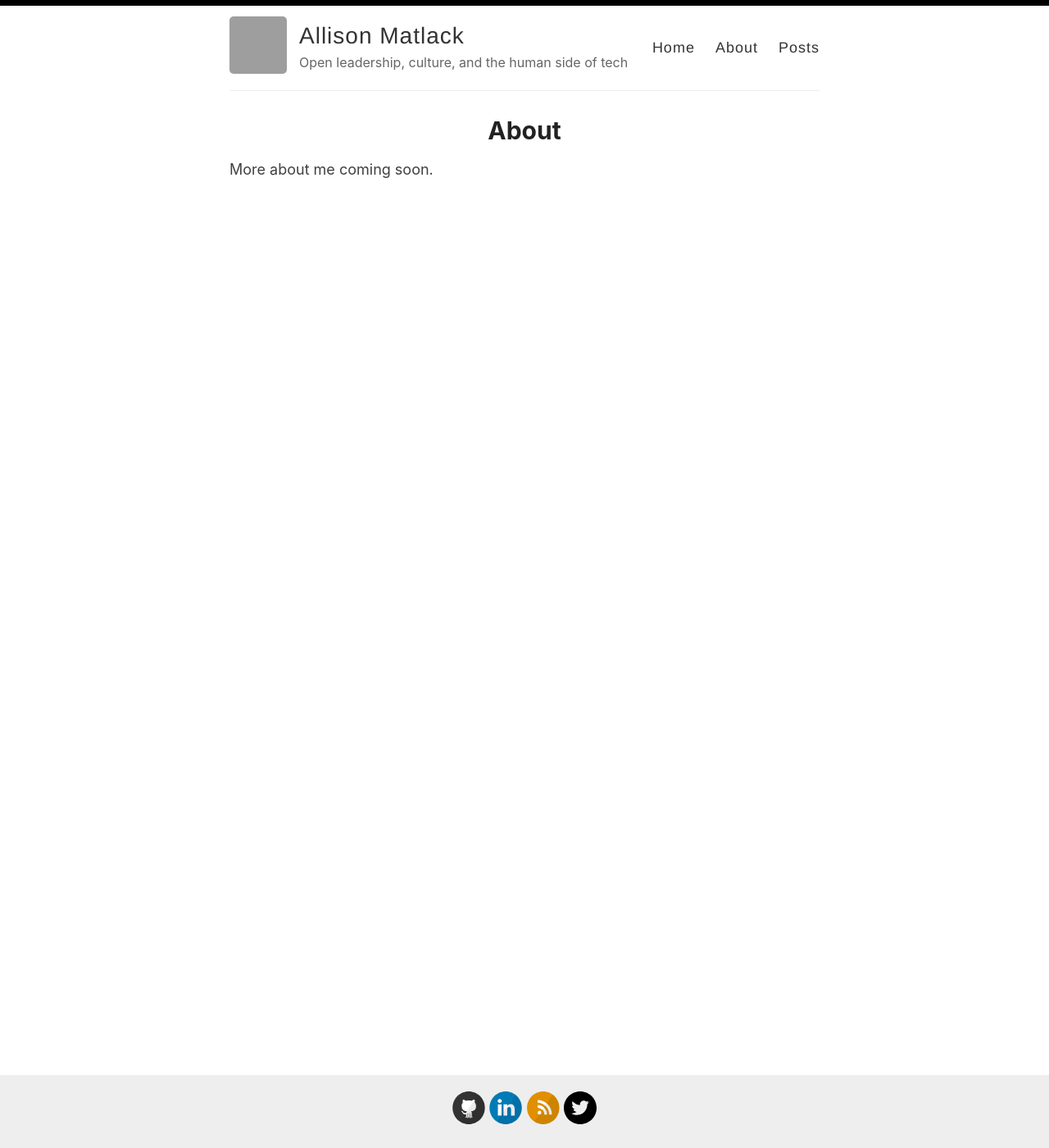
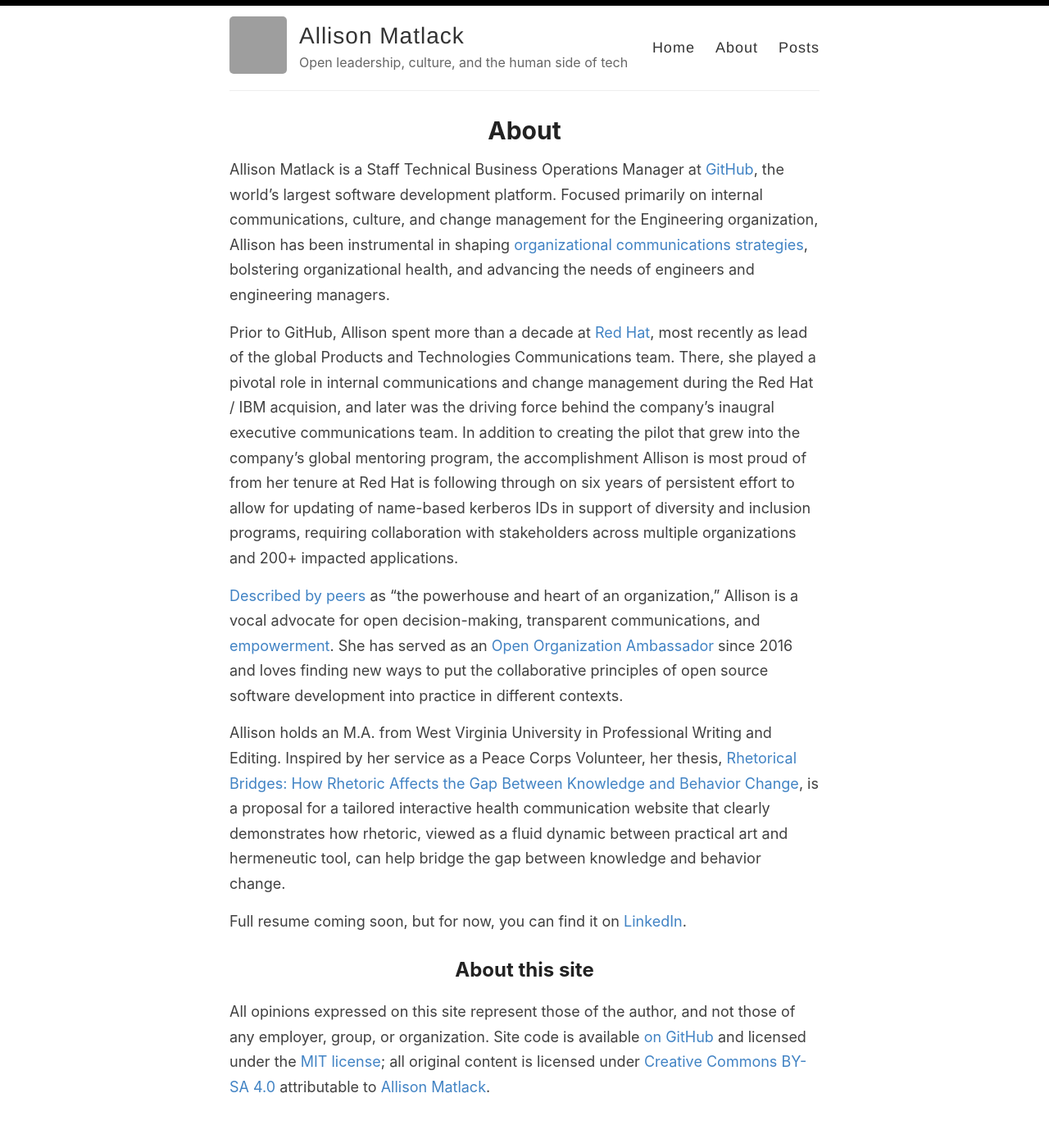
Before and after one commit to amatlack/amatlack.github.io, a Jekyll site: the page built from _pages/about.md, in a window 1280 px wide and 1400 px high. Shown: the whole window at 82% size. Built offline with Jekyll 4.4.1, drawn with Linux system fonts in a browser that asks for light colours; grey boxes are pictures that could not be loaded.

Commit message:
adding initial bio

```diff
--- a/_pages/about.md
+++ b/_pages/about.md
@@ -4,4 +4,16 @@ title: About
 permalink: /about/
 ---
 
-More about me coming soon.
+Allison Matlack is a Staff Technical Business Operations Manager at [GitHub](https://github.com/about), the world's largest software development platform. Focused primarily on internal communications, culture, and change management for the Engineering organization, Allison has been instrumental in shaping [organizational communications strategies](https://github.blog/2023-10-04-how-to-communicate-like-a-github-engineer-our-principles-practices-and-tools/), bolstering organizational health, and advancing the needs of engineers and engineering managers.
+
+Prior to GitHub, Allison spent more than a decade at [Red Hat](https://www.redhat.com/en/about), most recently as lead of the global Products and Technologies Communications team. There, she played a pivotal role in internal communications and change management during the Red Hat / IBM acquision, and later was the driving force behind the company's inaugral executive communications team. In addition to creating the pilot that grew into the company's global mentoring program, the accomplishment Allison is most proud of from her tenure at Red Hat is following through on six years of persistent effort to allow for updating of name-based kerberos IDs in support of diversity and inclusion programs, requiring collaboration with stakeholders across multiple organizations and 200+ impacted applications.
+
+[Described by peers](https://www.linkedin.com/in/amatlack/) as "the powerhouse and heart of an organization," Allison is a vocal advocate for open decision-making, transparent communications, and [empowerment](/understanding-engagement-empowerment). She has served as an [Open Organization Ambassador](https://opensource.com/open-organization/resources/ambassadors-program) since 2016 and loves finding new ways to put the collaborative principles of open source software development into practice in different contexts.
+
+Allison holds an M.A. from West Virginia University in Professional Writing and Editing. Inspired by her service as a Peace Corps Volunteer, her thesis, [Rhetorical Bridges: How Rhetoric Affects the Gap Between Knowledge and Behavior Change](https://researchrepository.wvu.edu/etd/864/), is a proposal for a tailored interactive health communication website that clearly demonstrates how rhetoric, viewed as a fluid dynamic between practical art and hermeneutic tool, can help bridge the gap between knowledge and behavior change.
+
+Full resume coming soon, but for now, you can find it on [LinkedIn](https://www.linkedin.com/in/amatlack/).
+
+## About this site
+
+All opinions expressed on this site represent those of the author, and not those of any employer, group, or organization. Site code is available [on GitHub](https://github.com/amatlack/amatlack.github.io) and licensed under the [MIT license](http://opensource.org/licenses/mit-license.php); all original content is licensed under [Creative Commons BY-SA 4.0](https://creativecommons.org/licenses/by-sa/4.0/) attributable to [Allison Matlack](https://amatlack.com).
```
